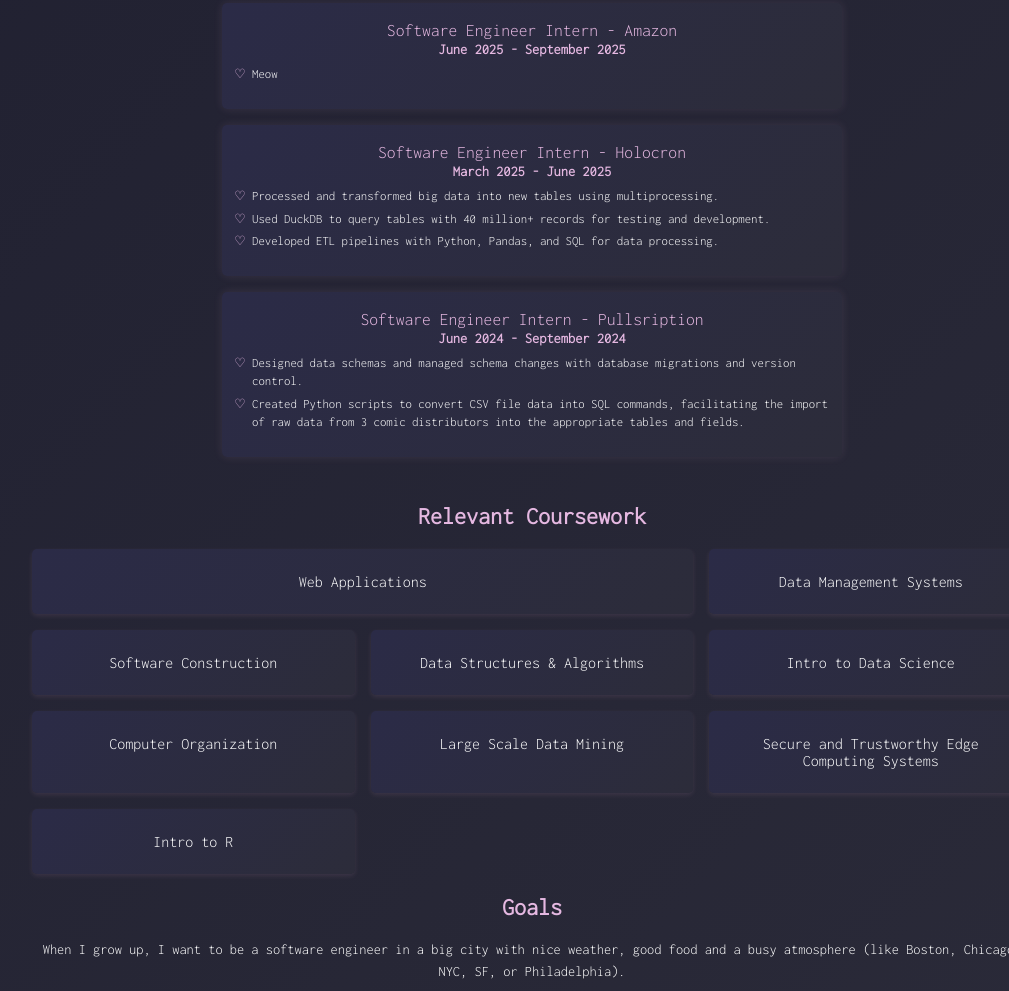
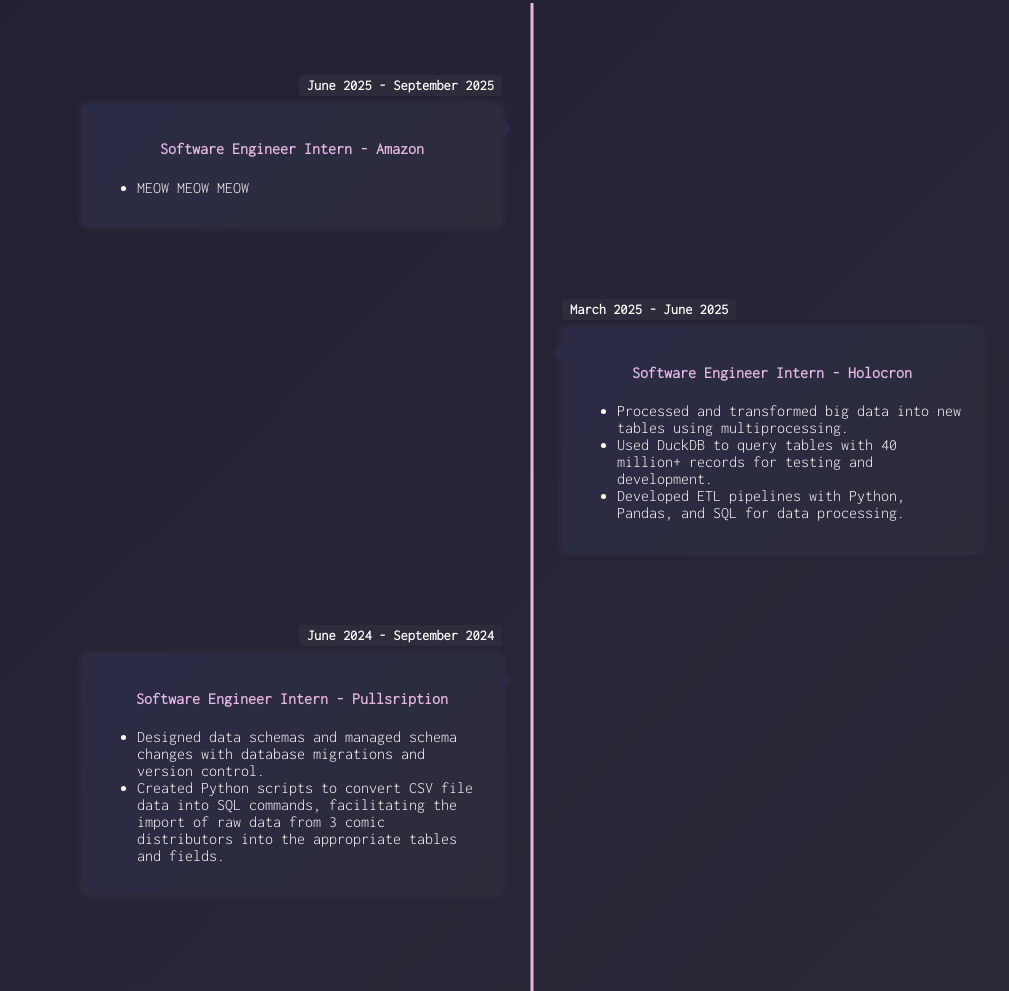
Before and after one commit to lauren123cat/UCLA-CS144-S25, a plain HTML site: page project1/index.html in a window 1280 px wide. Shown: the part 860-1851 px from the top of the page, without its empty margins (108-1117 px from the left). Drawn offline with nearby package versions, Linux system fonts and the light colour scheme.

Commit message:
timeline feature

```diff
--- a/project1/index.html
+++ b/project1/index.html
@@ -28,6 +28,7 @@
             </div>
         </header>
         <main>
+            <!-- introduction section -->
             <section class="intro">
                 <div class="image-row">
                     <img src="images/me1.jpg" class="profile-img" alt="Lauren 1">
@@ -45,28 +46,34 @@
                 </fieldset>
             </section>
 
+            <!-- experience section -->
             <section class="experience">
                 <h2>Experience</h2>
-                <div class="timeline">
-                    <div class="experience-item">
+                <div class="timeline-container">
+                    <div class="timeline-item">
+                        <h5>June 2025 - September 2025</h5>
+                        <div class="item-content-box">
                             <h4>Software Engineer Intern - Amazon</h4>
-                        <h5>June 2025 - September 2025</h5>
                             <ul>
-                            <li>Meow</li>
+                                <li>MEOW MEOW MEOW</li>
                             </ul>
                         </div>
-                    <div class="experience-item">
+                    </div>
+                    <div class="timeline-item">
+                        <h5>March 2025 - June 2025</h5>
+                        <div class="item-content-box">
                             <h4>Software Engineer Intern - Holocron</h4>
-                        <h5>March 2025 - June 2025</h5>
                             <ul>
                                 <li>Processed and transformed big data into new tables using multiprocessing.</li>
                                 <li>Used DuckDB to query tables with 40 million+ records for testing and development.</li>
                                 <li>Developed ETL pipelines with Python, Pandas, and SQL for data processing.</li>
                             </ul>
                         </div>
-                    <div class="experience-item">
+                    </div>
+                    <div class="timeline-item">
+                        <h5>June 2024 - September 2024</h5>
+                        <div class="item-content-box">
                             <h4>Software Engineer Intern - Pullsription</h4>
-                        <h5>June 2024 - September 2024</h5>
                             <ul>
                                 <li>Designed data schemas and managed schema changes with database migrations and version control.</li>
                                 <li>Created Python scripts to convert CSV file data into SQL commands, facilitating the import of raw data from 3
@@ -74,8 +81,10 @@
                             </ul>
                         </div>
                     </div>
+                </div>
             </section>
 
+            <!-- coursework section -->
             <section class="coursework-grid">
                 <h2>Relevant Coursework</h2>
                 <div class="grid-container">
@@ -91,12 +100,14 @@
                 </div>
             </section>
 
+            <!-- goals section -->
             <section class="goals">
                 <h2>Goals</h2>
                 <p>When I grow up, I want to be a software engineer in a big city with nice weather, good food and a busy atmosphere (like Boston, Chicago, NYC, SF, or Philadelphia).
                 </p>
             </section>
 
+            <!-- contact form -->
             <section class="contact-form">
                 <h2>Contact Me</h2>
                 <form action="#" method="post"> <!-- this form is not functional -->
--- a/project1/style.css
+++ b/project1/style.css
@@ -177,52 +177,80 @@ nav li a:visited { /* req 20 -- this doesn't work?? change it later */
 }
 
 /* --- experience section --- */
-.timeline {
-    display: block;
-    padding-bottom: 10px;
+.timeline-container { /* the timeline container that will fit everything inside it*/
+    position: relative;
+    padding: 3rem 0;
+    margin: 0 auto;
+    max-width: 900px;
 }
-.experience-item {
-    margin: 10px;
-    padding: 10px;
+/* the vertical line in the middle of the screen */
+.timeline-container::before {
+    content: ''; /* creates the line */
+    position: absolute; /* positions the line */
+    top: 0;
+    bottom: 0;
+    left: 50%;
+    width: 3px;
+    background-color: var(--header-color);
+    transform: translateX(-50%); /* centers the line */
+}
+.timeline-item { /* each experience item */
+    position: relative; /* positioning context for the date and content box */
+    width: 50%; /* each item will take up half of the container */
+    margin-bottom: 3rem;
+    box-sizing: border-box;
+}
+.timeline-item:nth-child(odd) { /* left items (odd) */
+    left: 0;
+    padding-right: 30px;
+}
+.timeline-item:nth-child(even) { /* right items (even) */
+    left: 50%;
+    padding-left: 30px;
+}
+.timeline-item h5 { /* date */
+    font-size: 0.9rem;
+    font-weight: 600;
+    color: var(--text-color);
+    margin-bottom: 0.5rem;
+    padding: 0.2rem 0.5rem;
+    display: inline-block;
+    background: var(--item-bg-gradient-end);
+    border-radius: 4px;
+}
+.timeline-item:nth-child(odd) h5 { /* date alignment to the rightfor left items (it's left by default) */
+    float: right;
+}
+.item-content-box { /* the experience content */
+    clear: both;
+    position: relative;
+    padding: 15px;
     background: linear-gradient(135deg, var(--item-bg-gradient-start), var(--item-bg-gradient-end));
-    border-radius: 5px;
+    border-radius: 6px;
     box-shadow: 0 0 10px var(--item-shadow-color);
-    max-width: 600px;
-    margin: 1rem auto;
     transition: background 0.3s ease, box-shadow 0.3s ease;
 }
-.experience-item h4 { /* job title */
-    font-size: 1.1rem;
-    font-weight: 500;
-    margin: 0.5rem 0 0;
+.item-content-box::after { /* the triangle pointer */
+    content: '';
+    position: absolute;
+    top: 15px;
+    width: 0;
+    height: 0;
+    border: 10px solid transparent;
 }
-.experience-item h5 { /* date */
-    font-size: 0.9rem;
-    font-weight: 600;
-    margin: 0;
+.timeline-item:nth-child(odd) .item-content-box::after { /* triangle on the right */
+    right: -20px;
+    border-left-color: var(--item-bg-gradient-start);
 }
-.experience-item h4 + h5 { /* only to satify req 16a: if there is a h4 and a h5, adjust the margin for adjacent sibling */
-    margin-top: 0.2rem;
+.timeline-item:nth-child(even) .item-content-box::after { /* triangle on the left */
+    left: -20px;
+    border-right-color: var(--item-bg-gradient-start);
 }
-.experience-item p {
-    font-size: 0.8rem;
+.timeline-item::after { /* makes sure everything is vertically aligned evenly */
+    content: "";
+    display: table;
+    clear: both;
 }
-.experience-item li::marker { /* heart bullet points */
-    content: '♡ ';
-    color: var(--header-color);
-}
-.experience-item ul { /* experience item list */
-    margin-top: 0.5rem;
-    padding-left: 20px;
-    text-align: left;
-}
-.experience-item li {
-    margin-bottom: 0.3rem;
-    font-size: 0.8rem;
-    color: var(--text-color);
-    line-height: 1.4;
-}
-
 
 /* --- coursework section --- */
 .grid-container { /* i don't like this grid layout, this is only for req 13 */
@@ -328,14 +356,32 @@ img[alt^="Greycat"] { /* style images differently if alt text starts with greyca
 /* --------------------------------------------------------- media queries ---------------------------------------------------- */
 /* tablets: under 768px */
 @media (max-width: 768px) {
+    /* Adjust timeline for smaller screens */
+    .timeline-container::before { /* move timeline to the left */
+        left: 15px;
+    }
+    .timeline-item:nth-child(odd),
+    .timeline-item:nth-child(even) { /* put timeline items to the right of the timeline */
+        width: 100%;
+        left: 0;
+        padding-left: 40px;
+        padding-right: 0;
+        margin-bottom: 2rem;
+    }
+    .timeline-item:nth-child(odd) h5,
+    .timeline-item:nth-child(even) h5 { /* remove float and align all dates left */
+        float: none;
+        text-align: left;
+    }
+    .timeline-item:nth-child(odd) .item-content-box::after,
+    .timeline-item:nth-child(even) .item-content-box::after { /* move all the triangles to the left */
+         right: auto;
+         left: -20px;
+         border-left-color: transparent; /* make left triangle invisible */
+         border-right-color: var(--item-bg-gradient-start);
+    }
     .page-container {
         padding: 1.5rem;
-    }
-    .timeline {
-        padding-bottom: 15px;
-    }
-    .grid-container {
-        grid-template-columns: repeat(2, 1fr); /* grid will have 2 columns now */
     }
 }
 /* mobile phones: under 480px */
```
Also changed, not shown: 1 other file. Lines whose indentation alone changed are shown as unchanged.
